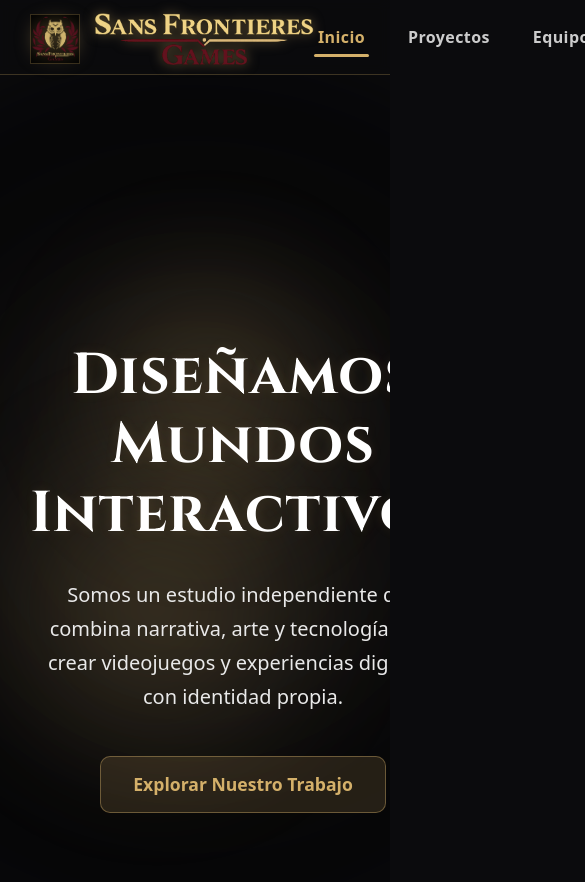
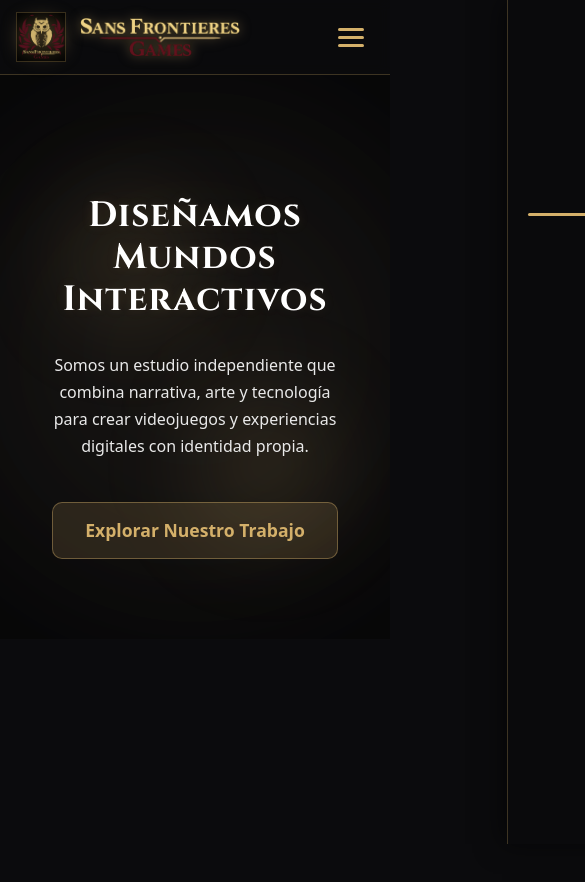
Before and after one commit to SansFrontieresGames/SansFrontieresGames.github.io, a React (Vite) app: page / in a window 390 px wide. Shown: the top 882 px of the page, 585 px wide, since content can reach past the window. After the commit the page ends 844 px from the top, so only its background shows below. Built offline with nearby package versions, Linux system fonts and the light colour scheme.

Commit message:
Updating responsiveness

```diff
--- a/src/components/Hero/Hero.jsx
+++ b/src/components/Hero/Hero.jsx
@@ -24,6 +24,10 @@ export default function Hero() {
         experiencias digitales memorables, fusionando creatividad, tecnología y
         un diseño centrado en el jugador.
       </p>
+
+      {/* Si decides añadir una imagen en el futuro, hazlo aquí.
+          Ejemplo: <img src="/img/hero-art.webp" alt="Arte principal de Sans Frontieres" />
+          El CSS ya está preparado para hacerla responsiva. */}
     </section>
   );
 }
--- a/src/components/Navbar/Navbar.css
+++ b/src/components/Navbar/Navbar.css
@@ -1,4 +1,3 @@
-
 .navbar {
   width: 100%;
   height: 75px;
@@ -7,18 +6,16 @@
   left: 0;
   z-index: 999999;
   background: rgba(11, 11, 13, 0.92);
-  border-bottom: 1px solid rgba(212,176,106,0.25);
+  border-bottom: 1px solid rgba(212, 176, 106, 0.25);
   backdrop-filter: blur(6px);
   transition: background 0.25s ease, height 0.25s ease;
 }
 
-
 .navbar-scrolled {
   height: 60px;
   background: rgba(11, 11, 13, 0.95) !important;
-  border-bottom-color: rgba(212,176,106,0.35);
+  border-bottom-color: rgba(212, 176, 106, 0.35);
 }
-
 
 .navbar-inner {
   width: 100%;
@@ -28,14 +25,13 @@
   display: flex;
   justify-content: space-between;
   align-items: center;
+  height: 100%;
 }
-
 
 .navbar-left {
   display: flex;
   align-items: center;
   gap: 14px;
-  padding-top: 4px;
 }
 
 .navbar-logo-wrapper {
@@ -48,7 +44,7 @@
   position: absolute;
   inset: 0;
   background: black;
-  border: 1px solid rgba(212,176,106,0.25);
+  border: 1px solid rgba(212, 176, 106, 0.25);
   z-index: 1;
 }
 
@@ -63,15 +59,13 @@
 .navbar-text-logo {
   width: 220px;
   height: auto;
-  filter: drop-shadow(0 0 6px rgba(212,176,106,0.55));
-  transition: transform 0.25s ease;
+  filter: drop-shadow(0 0 6px rgba(212, 176, 106, 0.55));
+  transition: transform 0.25s ease, width 0.3s ease;
 }
-
 
 .navbar-scrolled .navbar-text-logo {
   transform: scale(0.88);
 }
-
 
 .navbar-links {
   display: flex;
@@ -86,31 +80,126 @@
   align-items: center;
 }
 
+/* Área táctil segura >= 44px */
 .navbar-links a {
   color: #ccc;
   text-decoration: none;
   font-weight: 600;
-  padding: 6px 4px;
+  padding: 10px 8px;
+  min-height: 44px;
+  display: flex;
+  align-items: center;
   letter-spacing: 0.4px;
   transition: color 0.25s ease, text-shadow 0.25s ease;
 }
 
 .navbar-links a:hover {
-  color: rgb(212,176,106);
-  text-shadow: 0 0 8px rgba(212,176,106,0.7);
+  color: rgb(212, 176, 106);
+  text-shadow: 0 0 8px rgba(212, 176, 106, 0.7);
 }
 
 .navbar-links .active {
-  color: rgb(212,176,106);
+  color: rgb(212, 176, 106);
   font-weight: 700;
 }
 
 /* Subrayado animado */
 .underline {
   position: absolute;
-  bottom: -2px;
+  bottom: 0px;
   height: 3px;
   width: 100%;
-  background: rgb(212,176,106);
+  background: rgb(212, 176, 106);
   border-radius: 10px;
 }
+
+/* =========================================
+   ESTILOS DEL MENÚ MÓVIL Y BOTÓN
+========================================= */
+
+.hamburger-btn {
+  display: none;
+  background: none;
+  border: none;
+  cursor: pointer;
+  padding: 10px;
+  min-width: 44px;
+  /* Área táctil de 44px */
+  min-height: 44px;
+  /* Área táctil de 44px */
+  z-index: 1000;
+}
+
+.hamburger-line {
+  display: block;
+  width: 26px;
+  height: 3px;
+  margin: 5px auto;
+  background-color: rgb(212, 176, 106);
+  border-radius: 2px;
+  transition: all 0.3s ease-in-out;
+}
+
+/* Animación de la X */
+.hamburger-line.open-1 {
+  transform: translateY(8px) rotate(45deg);
+}
+
+.hamburger-line.open-2 {
+  opacity: 0;
+}
+
+.hamburger-line.open-3 {
+  transform: translateY(-8px) rotate(-45deg);
+}
+
+@media (max-width: 900px) {
+  .navbar-inner {
+    padding: 0 16px;
+    /* Reducción de padding en móviles */
+  }
+
+  .navbar-text-logo {
+    width: 160px;
+    /* Evita que el logo empuje el botón de menú */
+  }
+
+  .hamburger-btn {
+    display: block;
+  }
+
+  .navbar-links {
+    position: fixed;
+    top: 0;
+    right: -100%;
+    /* Oculto por defecto */
+    width: 70vw;
+    max-width: 320px;
+    height: 100vh;
+    background: rgba(11, 11, 13, 0.98);
+    border-left: 1px solid rgba(212, 176, 106, 0.25);
+    flex-direction: column;
+    justify-content: center;
+    padding: 20px;
+    transition: right 0.4s ease;
+    box-shadow: -5px 0 25px rgba(0, 0, 0, 0.5);
+  }
+
+  .navbar-links.is-open {
+    right: 0;
+    /* Aparece en pantalla */
+  }
+
+  .nav-link-wrapper {
+    width: 100%;
+    margin: 12px 0;
+  }
+
+  .navbar-links a {
+    font-size: 1.2rem;
+    width: 100%;
+    justify-content: center;
+    padding: 15px;
+    /* Aumentar área táctil en móvil */
+  }
+}
--- a/src/components/Navbar/Navbar.jsx
+++ b/src/components/Navbar/Navbar.jsx
@@ -10,7 +10,9 @@ import "./Navbar.css";
 export default function Navbar() {
   const location = useLocation();
   const [scrolled, setScrolled] = useState(false);
+  const [menuOpen, setMenuOpen] = useState(false);
 
+  // Manejar el scroll del Navbar
   useEffect(() => {
     const handleScroll = () => {
       const scrolledY =
@@ -26,6 +28,34 @@ export default function Navbar() {
       document.removeEventListener("scroll", handleScroll);
     };
   }, []);
+
+  // Cerrar el menú si cambia la ruta
+  useEffect(() => {
+    setMenuOpen(false);
+  }, [location.pathname]);
+
+  // Accesibilidad: Cerrar con Escape y bloquear scroll cuando está abierto
+  useEffect(() => {
+    const handleKeyDown = (e) => {
+      if (e.key === "Escape" && menuOpen) {
+        setMenuOpen(false);
+      }
+    };
+
+    if (menuOpen) {
+      document.body.style.overflow = "hidden";
+      document.addEventListener("keydown", handleKeyDown);
+    } else {
+      document.body.style.overflow = "";
+    }
+
+    return () => {
+      document.body.style.overflow = "";
+      document.removeEventListener("keydown", handleKeyDown);
+    };
+  }, [menuOpen]);
+
+  const toggleMenu = () => setMenuOpen(!menuOpen);
 
   const links = [
     { path: "/", label: "Inicio" },
@@ -75,8 +105,24 @@ export default function Navbar() {
           />
         </div>
 
+        {/* BOTÓN HAMBURGUESA (SOLO MÓVIL) */}
+        <button
+          className="hamburger-btn"
+          onClick={toggleMenu}
+          aria-expanded={menuOpen}
+          aria-controls="mobile-menu"
+          aria-label="Alternar menú de navegación"
+        >
+          <span className={`hamburger-line ${menuOpen ? "open-1" : ""}`}></span>
+          <span className={`hamburger-line ${menuOpen ? "open-2" : ""}`}></span>
+          <span className={`hamburger-line ${menuOpen ? "open-3" : ""}`}></span>
+        </button>
+
         {/* LINKS */}
-        <div className="navbar-links">
+        <div
+          id="mobile-menu"
+          className={`navbar-links ${menuOpen ? "is-open" : ""}`}
+        >
           {links.map((item, index) => {
             const active = location.pathname === item.path;
             return (
--- a/src/pages/Equipo/Equipo.css
+++ b/src/pages/Equipo/Equipo.css
@@ -108,16 +108,51 @@
 }
 
 
+@media (max-width: 1024px) {
+  .equipo-container {
+    padding: 100px 20px 160px;
+  }
+
+  .equipo-container h1 {
+    font-size: 42px;
+  }
+
+  .equipo-media {
+    height: 220px;
+  }
+}
+
 @media (max-width: 768px) {
+  .equipo-container {
+    padding: 80px 16px 120px;
+  }
+
   .equipo-container h1 {
     font-size: 36px;
   }
 
-  .equipo-intro {
-    font-size: 16px;
+  .equipo-grid {
+    grid-template-columns: repeat(auto-fit, minmax(220px, 1fr));
+    gap: 20px;
   }
 
+  /* Reducción de imagen para móviles (Rango 150-180px) */
   .equipo-media {
-    height: 170px;
+    height: 180px;
   }
 }
+
+@media (max-width: 480px) {
+  .equipo-container h1 {
+    font-size: 30px;
+  }
+
+  .equipo-grid {
+    grid-template-columns: 1fr;
+  }
+
+  /* Ligeramente más alta si ocupa el 100% del ancho */
+  .equipo-media {
+    height: 200px;
+  }
+}
--- a/src/pages/Home/home.css
+++ b/src/pages/Home/home.css
@@ -1,5 +1,3 @@
-
-
 .home-container {
   width: 100%;
   min-height: 100vh;
@@ -27,13 +25,11 @@
   transform: translate(-50%, -50%);
   border-radius: 50%;
 
-  background: radial-gradient(
-    circle,
-    rgba(212, 176, 106, 0.10) 0%,
-    rgba(212, 176, 106, 0.06) 25%,
-    rgba(0, 0, 0, 0.7) 55%,
-    #0b0b0d 80%
-  );
+  background: radial-gradient(circle,
+      rgba(212, 176, 106, 0.10) 0%,
+      rgba(212, 176, 106, 0.06) 25%,
+      rgba(0, 0, 0, 0.7) 55%,
+      #0b0b0d 80%);
 
   animation: haloPulse 6s ease-in-out infinite;
   filter: blur(35px);
@@ -45,10 +41,12 @@
     transform: translate(-50%, -50%) scale(1);
     opacity: 0.65;
   }
+
   50% {
     transform: translate(-50%, -50%) scale(1.07);
     opacity: 0.85;
   }
+
   100% {
     transform: translate(-50%, -50%) scale(1);
     opacity: 0.65;
@@ -63,12 +61,10 @@
   opacity: 0.55;
   z-index: 1;
   pointer-events: none;
-  background: radial-gradient(
-    circle,
-    rgba(212,176,106,0.22) 0%,
-    rgba(212,176,106,0.10) 35%,
-    rgba(212,176,106,0.00) 70%
-  );
+  background: radial-gradient(circle,
+      rgba(212, 176, 106, 0.22) 0%,
+      rgba(212, 176, 106, 0.10) 35%,
+      rgba(212, 176, 106, 0.00) 70%);
   animation: floaty 7s ease-in-out infinite;
 }
 
@@ -88,9 +84,17 @@
 }
 
 @keyframes floaty {
-  0% { transform: translateY(0px); }
-  50% { transform: translateY(-18px); }
-  100% { transform: translateY(0px); }
+  0% {
+    transform: translateY(0px);
+  }
+
+  50% {
+    transform: translateY(-18px);
+  }
+
+  100% {
+    transform: translateY(0px);
+  }
 }
 
 
@@ -148,3 +152,65 @@
   background: rgba(212, 176, 106, 0.30);
   border-color: rgb(212, 176, 106);
 }
+
+/* Arreglo de altura para evitar problemas de scroll en móviles */
+.home-container {
+  min-height: 100dvh;
+  /* Se adapta a la barra de direcciones del navegador móvil */
+}
+
+/* =========================================
+   MEDIA QUERIES
+========================================= */
+@media (max-width: 1024px) {
+  .home-hero h1 {
+    font-size: 3.8rem;
+  }
+}
+
+@media (max-width: 768px) {
+  .home-container {
+    min-height: auto;
+    /* Permite que el contenido dicte el alto si es necesario */
+    padding: 120px 20px 80px;
+  }
+
+  .home-hero h1 {
+    font-size: 2.8rem;
+  }
+
+  .home-hero p {
+    font-size: 1.1rem;
+  }
+
+  /* Reducir los orbes para evitar que generen overflow horizontal */
+  .home-orb--a {
+    width: 250px;
+    height: 250px;
+  }
+
+  .home-orb--b {
+    width: 280px;
+    height: 280px;
+  }
+}
+
+@media (max-width: 480px) {
+  .home-hero h1 {
+    font-size: 2.2rem;
+  }
+
+  .home-hero p {
+    font-size: 1rem;
+  }
+
+  .home-orb--a {
+    width: 180px;
+    height: 180px;
+  }
+
+  .home-orb--b {
+    width: 200px;
+    height: 200px;
+  }
+}
--- a/src/pages/Servicios/Servicios.css
+++ b/src/pages/Servicios/Servicios.css
@@ -14,7 +14,7 @@
   font-size: 50px;
   margin-bottom: 12px;
   letter-spacing: 1px;
-  text-shadow: 0px 0px 8px rgba(255,255,255,0.2);
+  text-shadow: 0px 0px 8px rgba(255, 255, 255, 0.2);
 }
 
 .services-header p {
@@ -60,7 +60,7 @@
 .service-card h3 {
   margin-bottom: 10px;
   font-size: 1.4rem;
-  text-shadow: 0 0 10px rgba(212,176,106,0.08);
+  text-shadow: 0 0 10px rgba(212, 176, 106, 0.08);
 }
 
 .service-card p {
@@ -73,17 +73,45 @@
   margin-top: 12px;
   display: inline-block;
   font-weight: 800;
-  color: rgb(212,176,106);
+  color: rgb(212, 176, 106);
   opacity: 0.9;
 }
 
+@media (max-width: 1024px) {
+  .servicios-container {
+    padding: 100px 20px 160px;
+  }
+
+  .services-header h1 {
+    font-size: 42px;
+  }
+}
 
 @media (max-width: 768px) {
+  .servicios-container {
+    padding: 80px 16px 120px;
+  }
+
   .services-header h1 {
     font-size: 36px;
   }
 
-  .services-header p {
-    font-size: 16px;
+  .services-grid {
+    grid-template-columns: repeat(auto-fit, minmax(220px, 1fr));
+    gap: 20px;
   }
 }
+
+@media (max-width: 480px) {
+  .services-header h1 {
+    font-size: 30px;
+  }
+
+  .services-grid {
+    grid-template-columns: 1fr;
+  }
+
+  .service-card {
+    padding: 20px;
+  }
+}
```
Also changed, not shown: src/components/Hero/Hero.css (+38 -1 lines), src/pages/Contacto/Contacto.css (+40 -15 lines), src/pages/Proyectos/Proyectos.css (+37 -7 lines).
